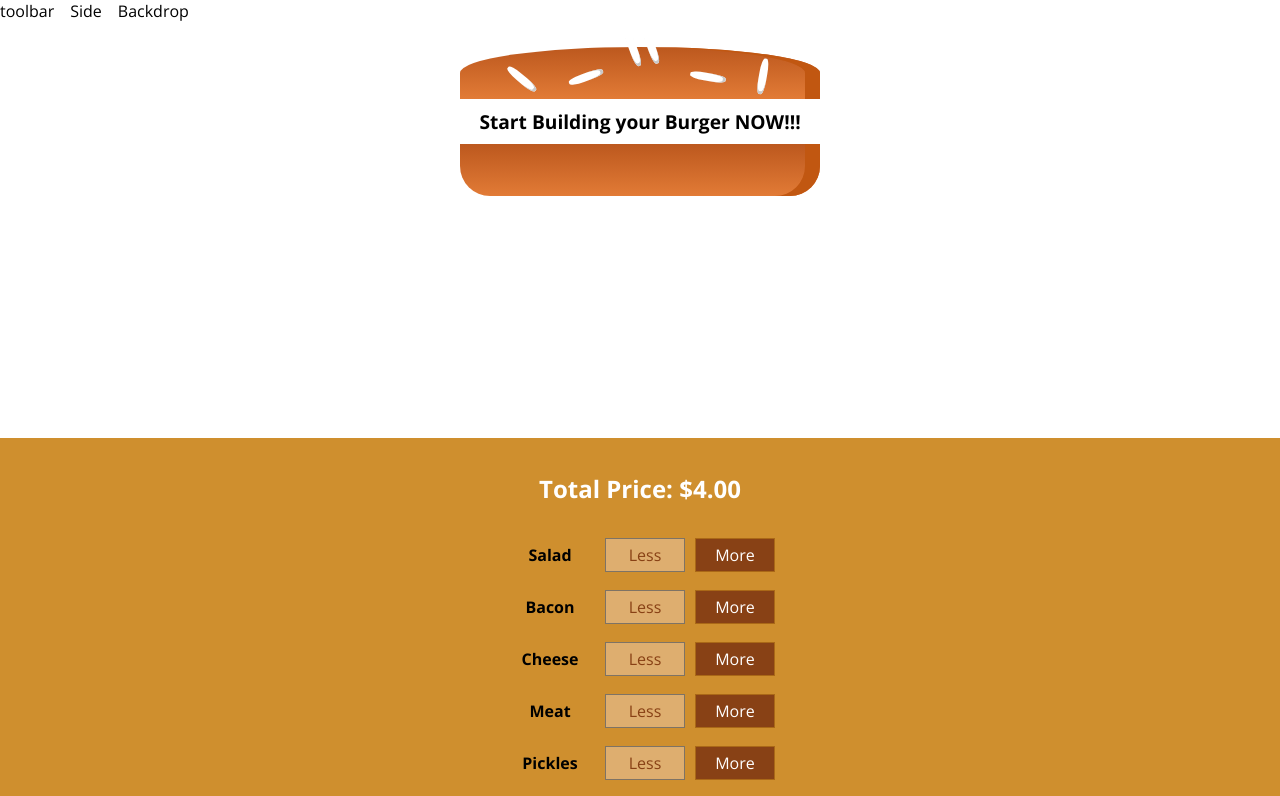
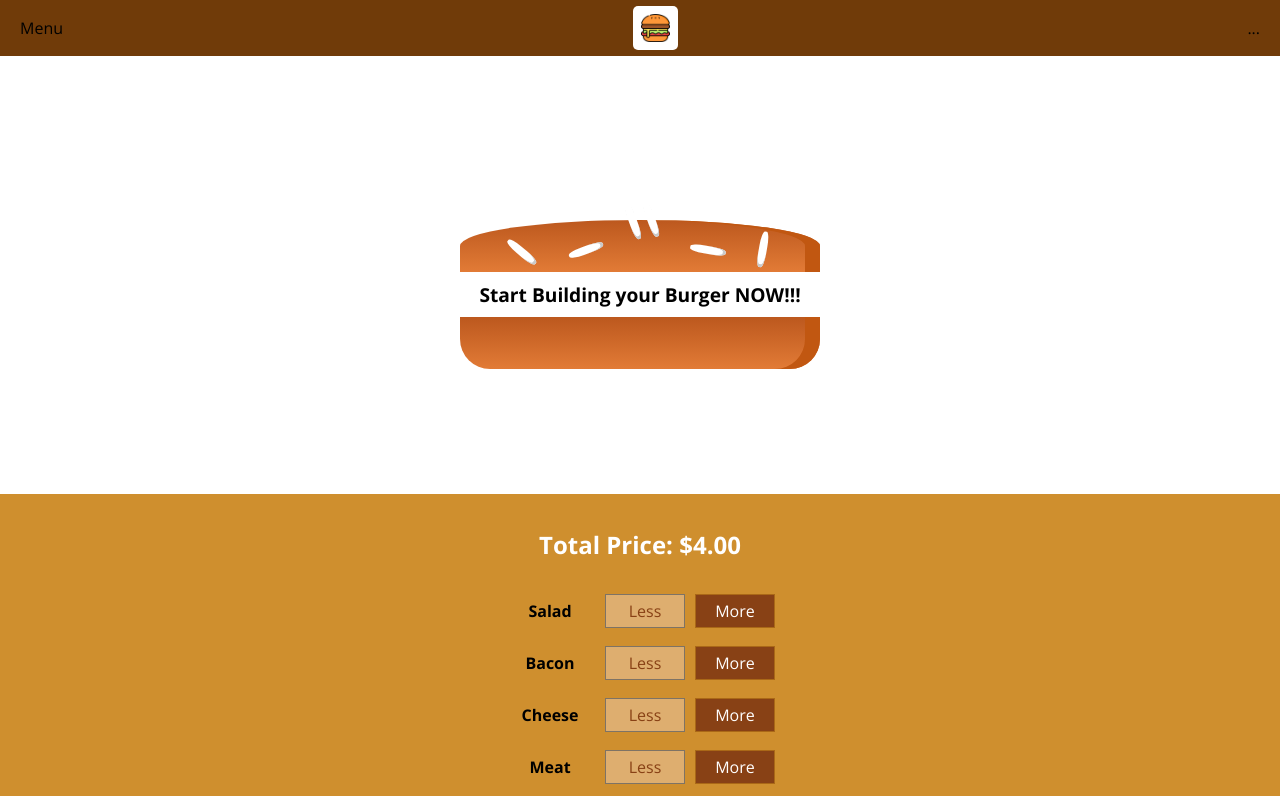
Before and after one commit to barbareshet/my-burger, a React app: page / in a window 1280 px wide. Shown: the top 796 px of the page. Built offline with nearby package versions, Linux system fonts and the light colour scheme.

Commit message:
added Logo & initial toolbar

```diff
--- a/src/components/Burger/Burger.css
+++ b/src/components/Burger/Burger.css
@@ -7,6 +7,10 @@
     text-align: center;
     font-weight: bold;
     font-size: 1.2rem;
+    display: flex;
+    flex-direction: column;
+    align-items: center;
+    justify-content: center;
 }
 .Burger::-webkit-scrollbar {
     width: 10px;
--- a/src/components/Layout/Layout.css
+++ b/src/components/Layout/Layout.css
@@ -1,5 +1,8 @@
 .Content{
-    margin-top: 16px;
+    margin-top: 72px;
+}
+.Content > div{
+
 }
 nav{
     display: inline-flex;
--- a/src/components/Layout/Layout.js
+++ b/src/components/Layout/Layout.js
@@ -1,15 +1,13 @@
 import React from 'react';
 import AuxWrap from "../hoc/AuxWrap";
 import classes from './Layout.css'
+import Toolbar from "../Navigation/Toolbar/Toolbar";
 
 const Layout = (props) => {
     return (
         <AuxWrap>
-            <nav>
-                <div>toolbar</div>
-                <div>Side</div>
-                <div>Backdrop</div>
-            </nav>
+            <Toolbar/>
+            <div>Side Nav</div>
             <main className="Content">
                 {props.children}
             </main>
--- /dev/null
+++ b/src/components/Logo/Logo.css
@@ -0,0 +1,10 @@
+.Logo{
+    background-color: #ffffff;
+    padding: 8px;
+    height: 80%;
+    box-sizing: border-box;
+    border-radius: 5px;
+}
+.Logo img{
+    height: 100%;
+}
--- /dev/null
+++ b/src/components/Logo/Logo.js
@@ -0,0 +1,12 @@
+import React from 'react';
+import LogoImage from '../../assets/images/hamburger.png'
+import classes from './Logo.css'
+const Logo = (props) => {
+    return (
+        <div className="Logo">
+            <img src={LogoImage} alt="logo"/>
+        </div>
+    );
+}
+
+export default Logo;
--- /dev/null
+++ b/src/components/Navigation/Toolbar/Toolbar.css
@@ -0,0 +1,17 @@
+.Toolbar{
+    height: 56px;
+    width: 100%;
+    padding: 0 20px;
+    position: fixed;
+    top: 0;
+    left: 0;
+    display: flex;
+    background-color: #703b09;
+    align-items: center;
+    justify-content: space-between;
+    box-sizing: border-box;
+    z-index: 90;
+}
+.Toolbar nav{
+    height: 100%;
+}
--- /dev/null
+++ b/src/components/Navigation/Toolbar/Toolbar.js
@@ -0,0 +1,14 @@
+import React from 'react';
+import classes from './Toolbar.css';
+import Logo from "../../Logo/Logo";
+const Toolbar = (props) => {
+    return (
+        <header className="Toolbar">
+            <div>Menu</div>
+            <Logo/>
+            <nav>...</nav>
+        </header>
+    );
+}
+
+export default Toolbar;
--- a/src/components/containers/BurgerBuilder/BurgerBuilder.js
+++ b/src/components/containers/BurgerBuilder/BurgerBuilder.js
@@ -96,7 +96,9 @@
                            handleContiniueOrder={this.purchaseContinueHandler}
                     />
                 </Modal>
-                <Burger ingredients={this.state.ingredients}/>
+                <div className="burger-wrap">
+                    <Burger ingredients={this.state.ingredients}/>
+                </div>
                 <BuildControls
                     addIngredient={this.addIngredientHandler}
                     removedIngredient={this.removeIngredientHandler}
```
Also changed, not shown: src/assets/images/hamburger.png (added).
